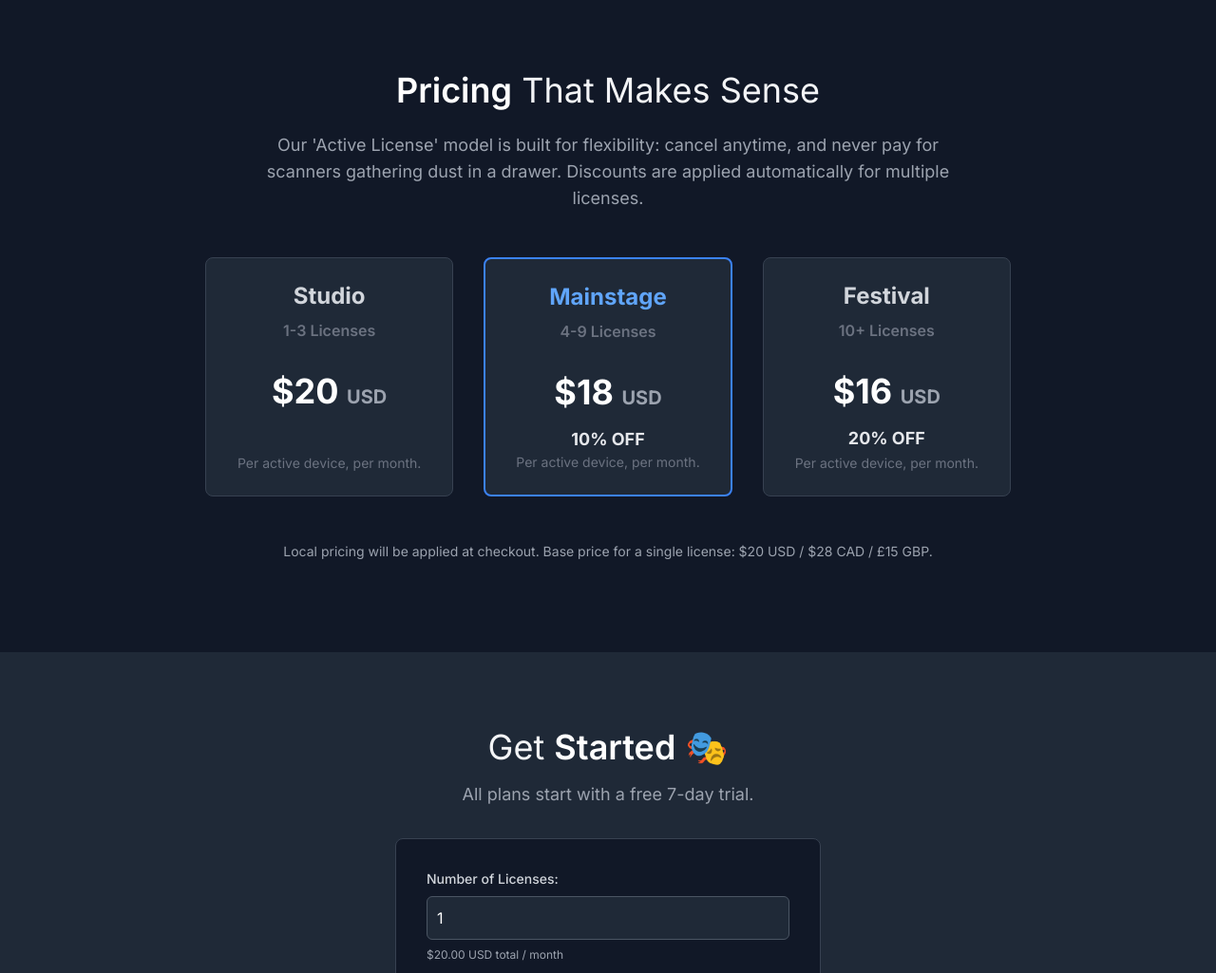
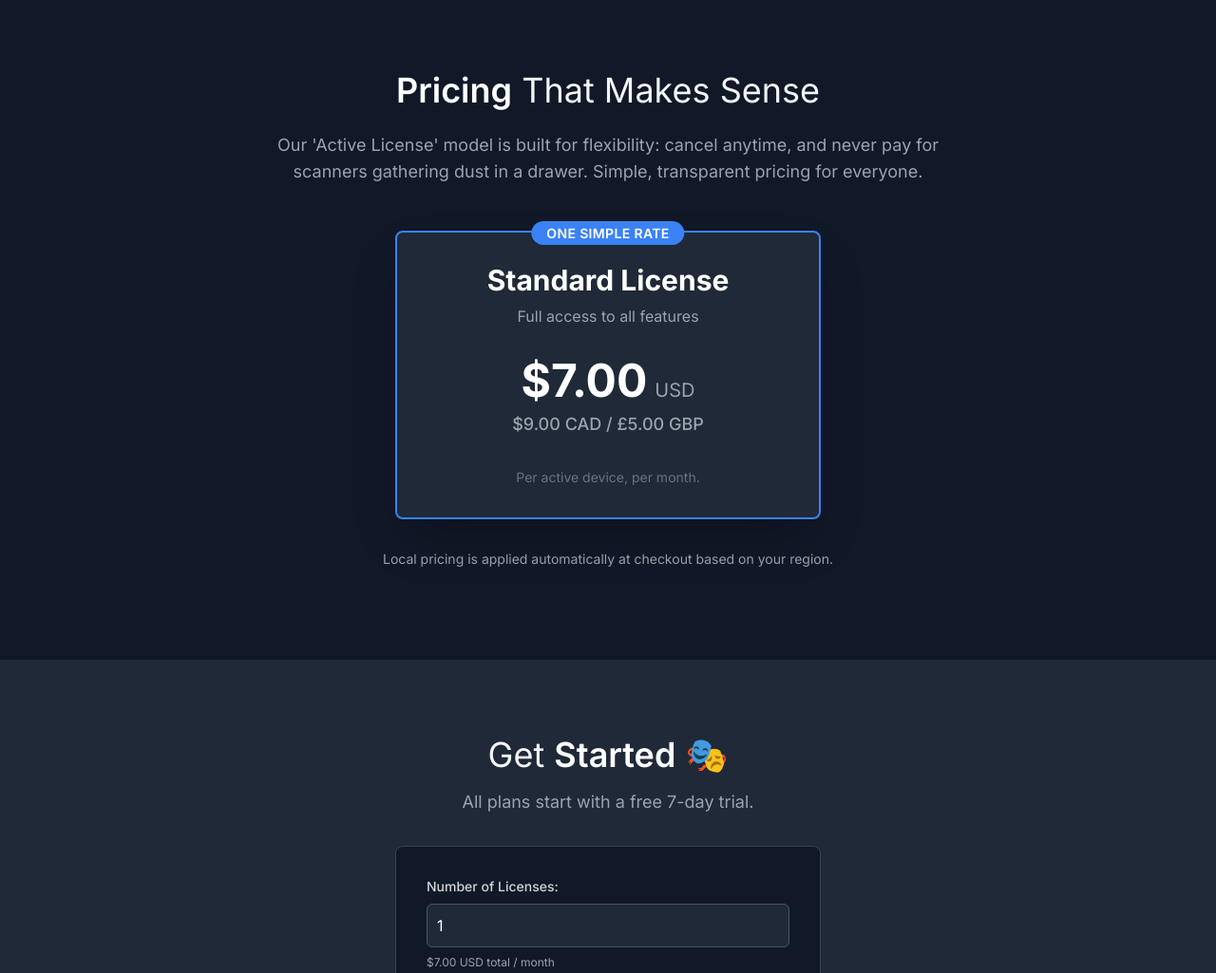
Before and after one commit to onthelatch/onthelatch.github.io, a plain HTML site: page index.html in a window 1280 px wide. Shown: the part 2260-3285 px from the top of the page at 95% size. Drawn offline with nearby package versions, Linux system fonts and the light colour scheme.

Commit message:
Update index.html

```diff
--- a/index.html
+++ b/index.html
@@ -111,7 +111,6 @@
     </style>
 
    <script>
-    // All JS remains the same as your original file
     document.addEventListener("DOMContentLoaded", () => {
         function waitForPaddle(callback) {
             const interval = setInterval(() => {
@@ -133,7 +132,8 @@
             const errorMsg = document.getElementById('validation-error');
             const priceFeedback = document.getElementById('price-feedback');
 
-            const basePrice = 20;
+            // UPDATED: Base price set to $7 USD
+            const basePrice = 7;
 
             if (purchaseButton) {
                 purchaseButton.addEventListener('click', () => {
@@ -147,15 +147,8 @@
 
                     errorMsg.classList.add('hidden');
 
-                    let priceId;
-
-                    if (quantity >= 10) {
-                        priceId = 'pri_01jymrekzx06jjpm7kwkaz80sc'; // Corresponds to 20% discount
-                    } else if (quantity >= 4) {
-                        priceId = 'pri_01jymrbfdjk0ve16qeq6xgdang'; // Corresponds to 10% discount
-                    } else {
-                        priceId = 'pri_01jyg0wrx10vs0xa2f6kadpfg3'; // Base price
-                    }
+                    // UPDATED: Single Price ID used for all transactions
+                    const priceId = 'pri_01jyg0wrx10vs0xa2f6kadpfg3';
 
                     Paddle.Checkout.open({
                         items: [{
@@ -172,18 +165,10 @@
             if (quantityInput && priceFeedback) {
                 quantityInput.addEventListener('input', (e) => {
                     const quantity = parseInt(e.target.value) || 1;
+                    // UPDATED: Simple calculation (Base Price * Quantity), no discount logic
                     let finalPrice = basePrice * quantity;
-                    let discountMessage = "";
 
-                    if (quantity >= 10) {
-                        finalPrice *= 0.80; // Apply 20% discount
-                        discountMessage = " (20% discount applied!)";
-                    } else if (quantity >= 4) {
-                        finalPrice *= 0.90; // Apply 10% discount
-                        discountMessage = " (10% discount applied!)";
-                    }
-
-                    priceFeedback.textContent = `$${finalPrice.toFixed(2)} USD total / month${discountMessage}`;
+                    priceFeedback.textContent = `$${finalPrice.toFixed(2)} USD total / month`;
                 });
             }
 
@@ -332,38 +317,33 @@
                 <strong class="font-semibold text-white">Pricing</strong> That Makes Sense
             </h2>
             <p class="text-lg text-gray-400 max-w-3xl mx-auto mb-12">
-                Our 'Active License' model is built for flexibility: cancel anytime, and never pay for scanners gathering dust in a drawer. Discounts are applied automatically for multiple licenses.
+                Our 'Active License' model is built for flexibility: cancel anytime, and never pay for scanners gathering dust in a drawer. Simple, transparent pricing for everyone.
             </p>
 
-            <div class="grid md:grid-cols-3 gap-8 max-w-4xl mx-auto mb-12">
-                <div class="bg-gray-800 p-6 rounded-lg border border-gray-700 flex flex-col">
-                    <h3 class="text-2xl font-bold text-gray-300 mb-2">Studio</h3>
-                    <p class="text-gray-500 mb-4 font-semibold">1-3 Licenses</p>
-                    <div class="my-4">
-                        <p class="text-4xl font-bold text-white">$20 <span class="text-xl text-gray-400">USD</span></p>
+            <div class="max-w-md mx-auto bg-gray-800 p-8 rounded-lg border-2 border-blue-500 shadow-2xl relative">
+                <div class="absolute top-0 left-1/2 transform -translate-x-1/2 -translate-y-1/2">
+                    <span class="bg-blue-500 text-white px-4 py-1 rounded-full text-sm font-semibold tracking-wide uppercase">One Simple Rate</span>
+                </div>
+
+                <h3 class="text-3xl font-bold text-white mb-2">Standard License</h3>
+                <p class="text-gray-400 mb-6">Full access to all features</p>
+
+                <div class="my-8 space-y-2">
+                    <div class="flex justify-center items-baseline space-x-2">
+                        <span class="text-5xl font-bold text-white">$7.00</span>
+                        <span class="text-xl text-gray-400">USD</span>
                     </div>
-                    <p class="text-gray-500 text-sm mt-auto">Per active device, per month.</p>
+                    <div class="text-gray-400 font-medium text-lg">
+                        $9.00 CAD / £5.00 GBP
+                    </div>
                 </div>
-                <div class="bg-gray-800 p-6 rounded-lg border-2 border-blue-500 flex flex-col">
-                    <h3 class="text-2xl font-bold text-blue-400 mb-2">Mainstage</h3>
-                    <p class="text-gray-500 mb-4 font-semibold">4-9 Licenses</p>
-                    <div class="my-4">
-                        <p class="text-4xl font-bold text-white">$18 <span class="text-xl text-gray-400">USD</span></p>
-                    </div>
-                    <p class="text-gray-200 font-bold text-lg">10% OFF</p>
-                    <p class="text-gray-500 text-sm mt-auto">Per active device, per month.</p>
-                </div>
-                <div class="bg-gray-800 p-6 rounded-lg border border-gray-700 flex flex-col">
-                    <h3 class="text-2xl font-bold text-gray-300 mb-2">Festival</h3>
-                    <p class="text-gray-500 mb-4 font-semibold">10+ Licenses</p>
-                    <div class="my-4">
-                        <p class="text-4xl font-bold text-white">$16 <span class="text-xl text-gray-400">USD</span></p>
-                    </div>
-                    <p class="text-gray-200 font-bold text-lg">20% OFF</p>
-                    <p class="text-gray-500 text-sm mt-auto">Per active device, per month.</p>
-                </div>
+
+                <p class="text-gray-500 text-sm">Per active device, per month.</p>
             </div>
-            <p class="text-gray-400 text-sm mt-4">Local pricing will be applied at checkout. Base price for a single license: $20 USD / $28 CAD / £15 GBP.</p>
+
+            <p class="text-gray-400 text-sm mt-8">
+                Local pricing is applied automatically at checkout based on your region.
+            </p>
         </div>
     </section>
 
@@ -378,7 +358,7 @@
                 <div class="mb-6">
                     <label for="quantity-input" class="block mb-2 text-sm font-medium text-gray-300">Number of Licenses:</label>
                     <input type="number" id="quantity-input" value="1" min="1" class="bg-gray-800 border border-gray-600 text-white text-md rounded-md focus:ring-blue-500 focus:border-blue-500 block w-full p-2.5" required>
-                    <p id="price-feedback" class="text-gray-400 mt-2 text-xs">$20.00 USD total / month</p>
+                    <p id="price-feedback" class="text-gray-400 mt-2 text-xs">$7.00 USD total / month</p>
                 </div>
 
                 <div class="mb-8">
```
